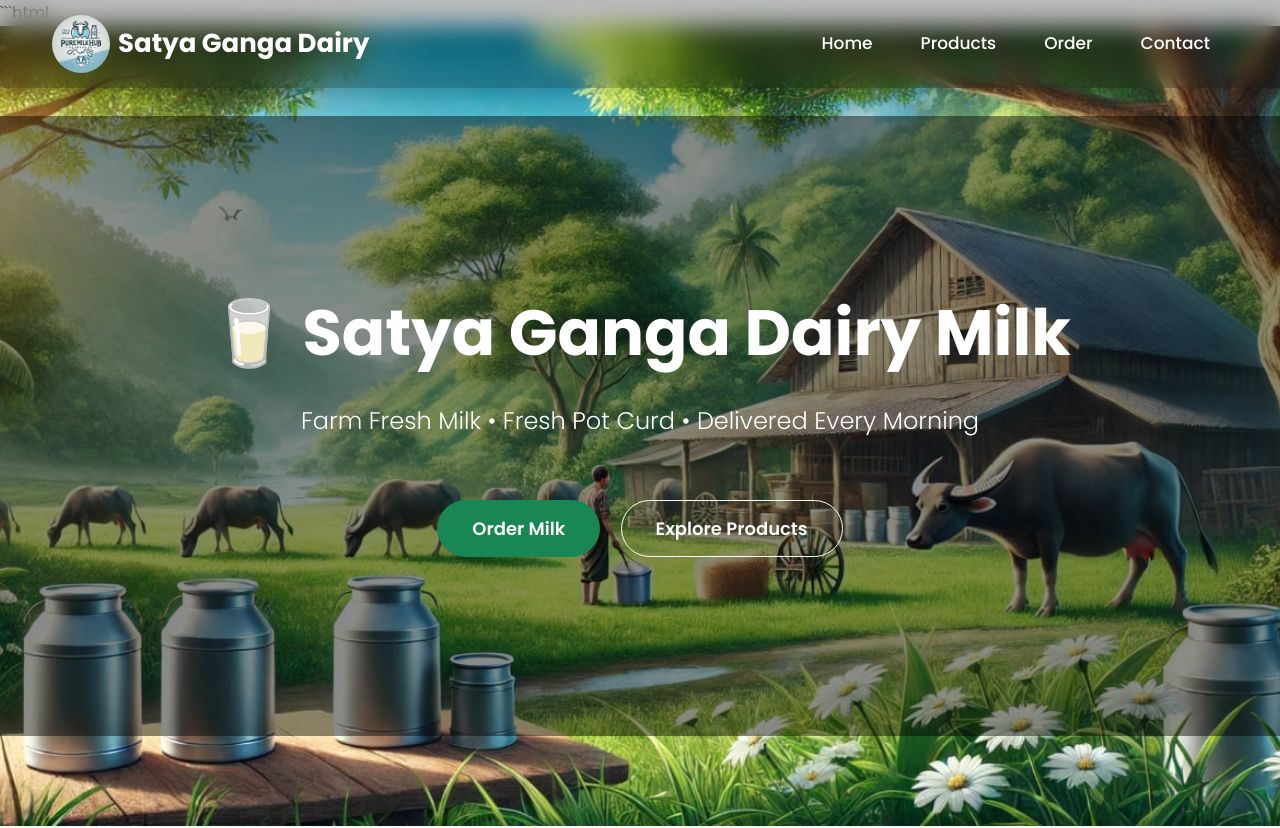
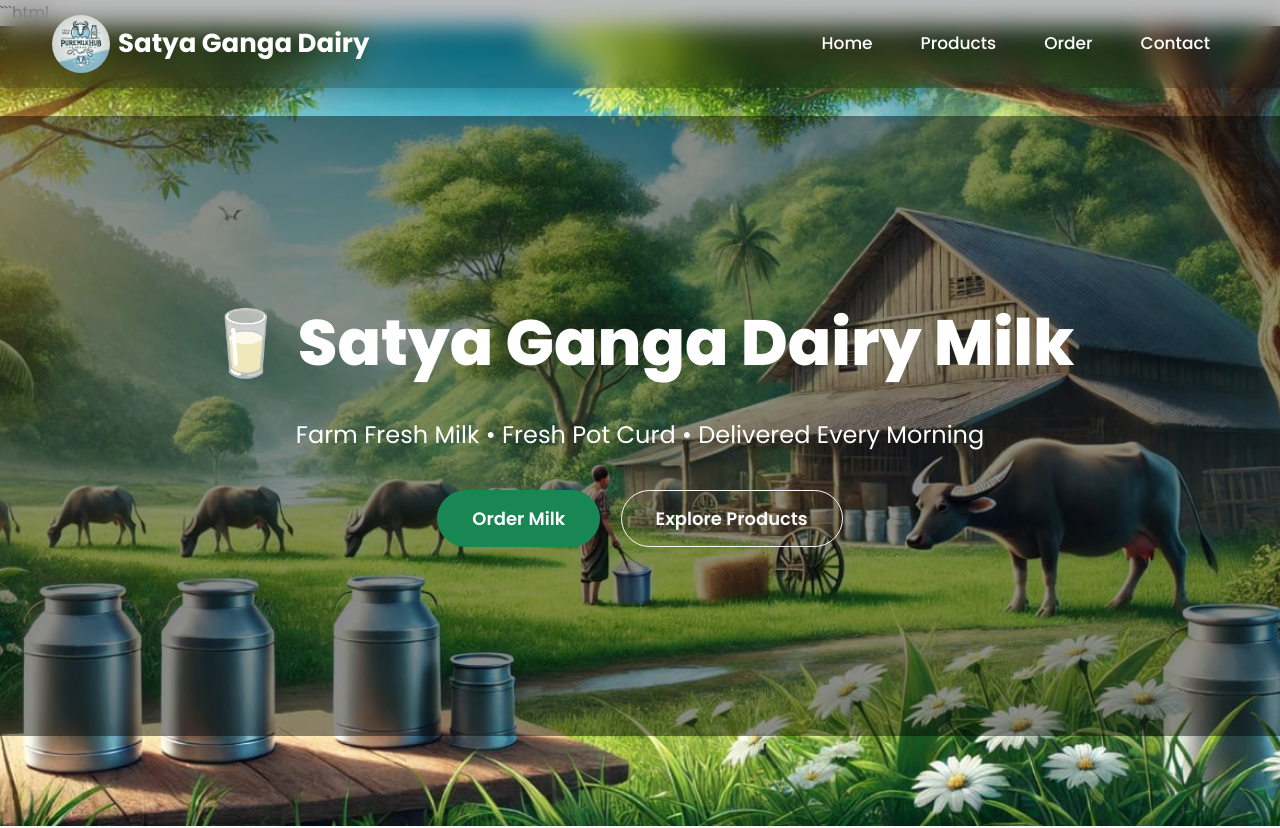
Before and after one commit to tiruganesh/pure-milk-hub, a plain HTML site: page index.html in a window 1280 px wide. Shown: the top 828 px of the page. Drawn offline with nearby package versions, Linux system fonts and the light colour scheme.

Commit message:
Update index.html

```diff
--- a/index.html
+++ b/index.html
@@ -79,36 +79,20 @@
 
     <div class="overlay">
 
-            <div class="container text-center">
+        <h1>🥛 Satya Ganga Dairy Milk</h1>
 
-                <h1 class="display-3 fw-bold">
-
-                    🥛 Satya Ganga Dairy Milk
-
-                </h1>
-
-                <p class="lead mt-3">
-
+        <p>
             Farm Fresh Milk • Fresh Pot Curd • Delivered Every Morning
-
         </p>
 
-                <div class="mt-4">
-
+        <div>
             <a href="#order" class="btn btn-success btn-lg me-3">
-
                 Order Milk
-
             </a>
 
             <a href="#products" class="btn btn-outline-light btn-lg">
-
                 Explore Products
-
             </a>
-
-                </div>
-
         </div>
 
     </div>
```
Lines whose indentation alone changed are shown as unchanged.
